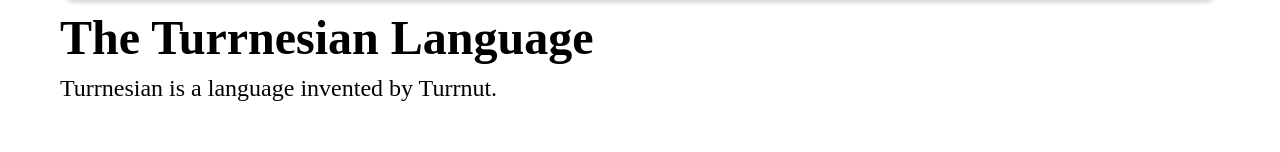
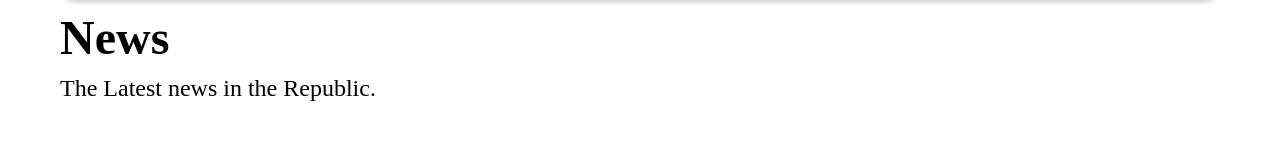
Before and after one commit to turrnutorg/republic.turrnut.com, a plain HTML site: page news/index.html in a window 1280 px wide. Shown: the part 70-222 px from the top of the page. Drawn offline with Linux system fonts and the light colour scheme.

Commit message:
news.html

```diff
--- a/news/index.html
+++ b/news/index.html
@@ -14,8 +14,8 @@
 
     </div>
 
-    <h1>The Turrnesian Language</h1>
-    <p>Turrnesian is a language invented by Turrnut.</p>
+    <h1>News</h1>
+    <p>The Latest news in the Republic.</p>
     <div id="service_list">
         <a target="_blank" href="https://docs.google.com/document/d/1wjsrdwxmHa9CJbMBunDcT_phTBVnIjWFZuU8Sgwk8vE/edit?usp=sharing" id="service">
             <img src="/img/blogs.png" alt="Icon for the Turrnesian Dictionary">
```
